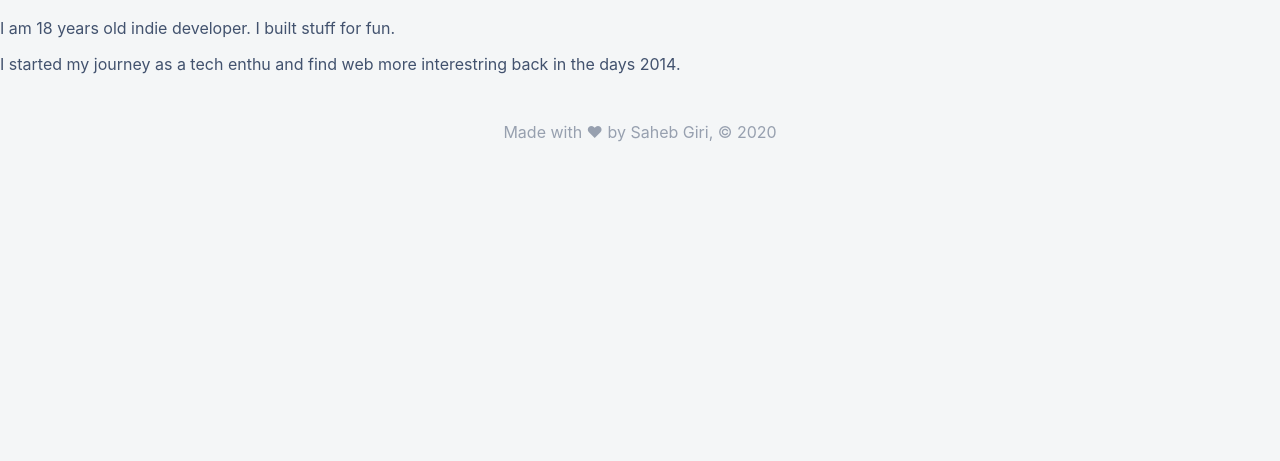
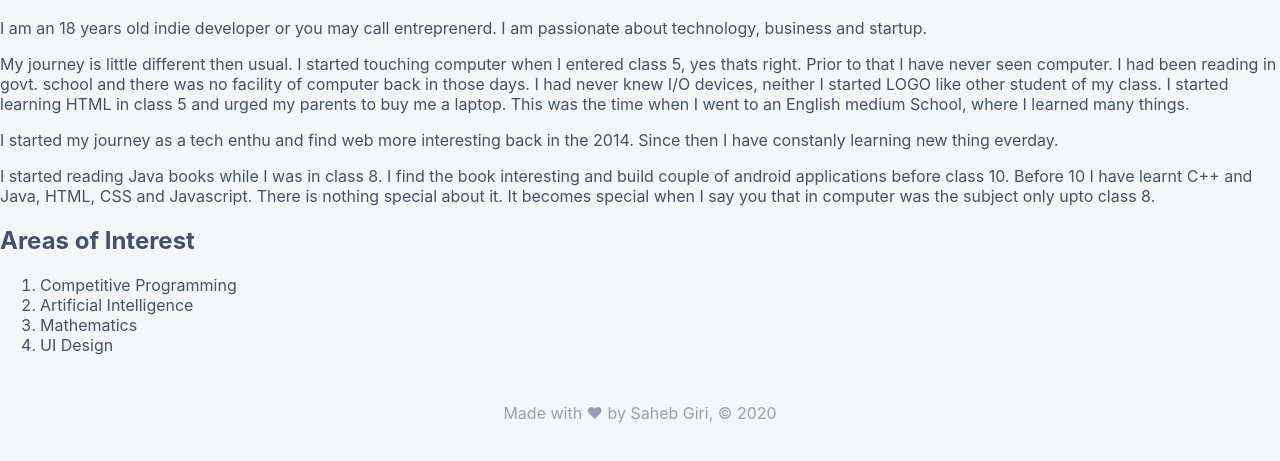
Before and after one commit to iamsahebgiri/iamsahebgiri-old, a Gatsby site: page /about in a window 1280 px wide. Shown: the part 113-574 px from the top of the page. Built offline with nearby package versions, Linux system fonts and the light colour scheme; Gatsby itself is replaced by a stand-in of ours.

Commit message:
updated about page

```diff
--- a/src/pages/about.js
+++ b/src/pages/about.js
@@ -8,8 +8,21 @@ export default () => {
     <Layout>
       <div className={globalStyles.whiteContainer}>
         <h1>About Me</h1>
-        <p>I am 18 years old indie developer. I built stuff for fun.</p>
-        <p>I started my journey as a tech enthu and find web more interestring back in the days 2014. </p>
+        <p>I am an 18 years old indie developer or you may call entreprenerd. I am passionate about technology, business and startup. </p>
+        <p>My journey is little different then usual. I started touching computer when I entered class 5, yes thats right. Prior to that I have never seen computer. I had been reading in govt. school and there was no facility of computer back in those days. I had never knew  I/O devices, neither I started LOGO like other student of my class. I started learning HTML in class 5 and urged my parents to buy me a laptop. This was the time when I went to an English medium School, where I learned many things. </p>
+
+        <p>I started my journey as a tech enthu and find web more interesting back in the 2014. Since then I have constanly learning new thing everday. </p>
+        <p>I started reading Java books while I was in class 8. I find the book interesting and build couple of android applications before class 10. Before 10 I have learnt C++ and Java, HTML, CSS and Javascript. There is nothing special about it. It becomes special when I say you that in computer was the subject only upto class 8.</p>
+
+        <h2>
+          Areas of Interest
+        </h2>
+        <ol>
+          <li>Competitive Programming</li>
+          <li>Artificial Intelligence</li>
+          <li>Mathematics</li>
+          <li>UI Design</li>
+        </ol>
       </div>
     </Layout>
   )
```
